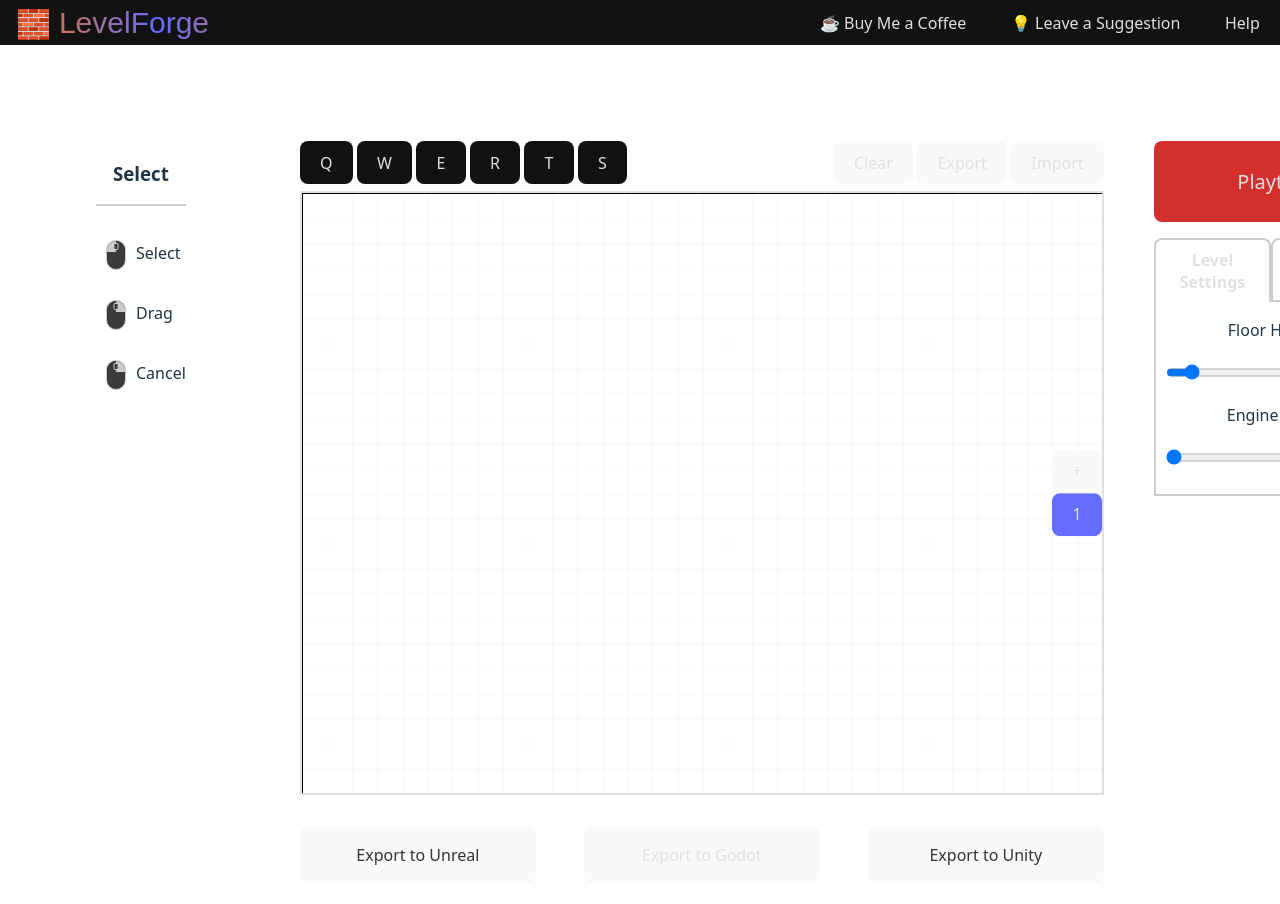
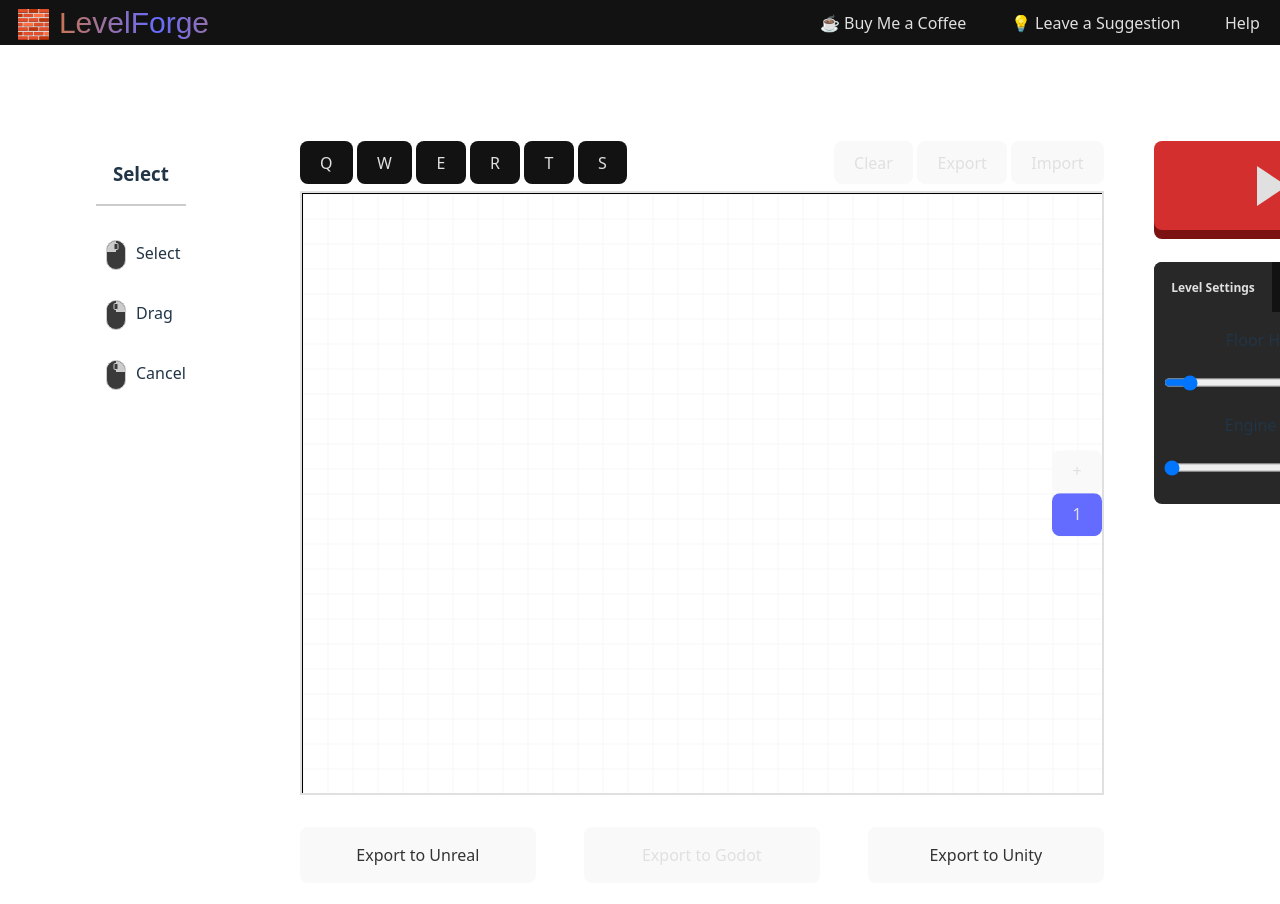
Before and after one commit to StamLord/level-editor, a Svelte app: page / in a window 1280 px wide. Shown: the top 904 px of the page. Built offline with nearby package versions, Linux system fonts and the light colour scheme; a web font is replaced by a local one.

Commit message:
Added player metrics & Small UI update

```diff
--- a/index.html
+++ b/index.html
@@ -11,7 +11,7 @@
     <meta name="viewport" content="width=device-width, initial-scale=1.0" />
     <meta http-equiv="Cross-Origin-Opener-Policy" content="same-origin" />
     <meta http-equiv="Cross-Origin-Embedder-Policy" content="require-corp" />
-    <title>Vite + Svelte</title>
+    <title>LevelForge</title>
   </head>
   <body>
     <div id="app"></div>
--- a/src/app.css
+++ b/src/app.css
@@ -1,9 +1,10 @@
 :root {
-  --bg-color: #1f1f1f;
+  --bg-color: #1d1d1d;
   --text-color: #e0e0e0;
   --accent-color: #646cff;
   --button-bg: #121212;
   --button-hover: #333333;
+  --panel-color: #282828;
 
   font-family: system-ui, Avenir, Helvetica, Arial, sans-serif;
   line-height: 1.5;
@@ -144,9 +145,52 @@ button:disabled {
 
 .switch-mode-button {
   background-color: #D32F2F;
+  border: 0px;
+  box-shadow: 0px 9px #7c1111;
   font-size: 125%;
   height: 12%;
-  margin-bottom: 1rem;
+  margin-bottom: 2rem;
+}
+
+.switch-mode-button:hover {
+  background-color: #f14545;
+  border: 0px;
+}
+
+.switch-mode-button:active {
+  background-color: #f14545;
+  border: 0px;
+  box-shadow: 0px 0px #7c1111;
+  transform: translateY(9px);
+}
+
+.play-icon {
+  width: 0;
+  height: 0;
+  border-top: 20px solid transparent;
+  border-bottom: 20px solid transparent;
+  border-left: 30px solid var(--text-color);
+  cursor: pointer;
+  margin: auto;
+}
+
+.pause-icon {
+  width: 36px;
+  height: 36px;
+  display: flex;
+  gap: 8px;
+  align-items: center;
+  justify-content: center;
+  margin: auto;
+}
+
+.pause-icon::before,
+.pause-icon::after {
+  content: "";
+  width: 10px;
+  height: 100%;
+  background-color: var(--text-color);
+  border-radius: 2px;
 }
 
 .playtest-toolbar {
@@ -195,34 +239,6 @@ button:disabled {
 .settings-container input[type="number"] {
   width: 50px;
   margin: 10px;
-}
-
-.tabs {
-  display: flex;
-  /* gap: 1rem; */
-  /* border-bottom: 2px solid #ccc; */
-}
-
-.tabs button {
-  background: none;
-  border: 2px solid #ccc;
-  padding: 0.5rem 1rem;
-  cursor: pointer;
-  font-weight: bold;
-  border-bottom-right-radius: 0%;
-  border-bottom-left-radius: 0%;
-}
-
-.tabs button.active {
-  border: 2px solid;
-  border-bottom: 0px;
-  border-color: #ccc;
-}
-
-.tab-content {
-  padding: 1rem 0;
-  border: 2px solid #ccc;
-  border-top: 0px;
 }
 
 .exports-container {
--- a/src/components/Canvas.svelte
+++ b/src/components/Canvas.svelte
@@ -90,8 +90,14 @@
     <button
     class="switch-mode-button"
     on:click={switchMode}>
-      {switchModeBtnText}
+      {#if mode === Mode.EDITOR}
+        <div class="play-icon"></div>
+      {:else}
+        <div class="pause-icon"></div>
+      {/if}
+      <!-- {switchModeBtnText} -->
     </button>
+
     <SettingsTabs />
 
   </div>
--- a/src/components/PlayerSettings.svelte
+++ b/src/components/PlayerSettings.svelte
@@ -1,5 +1,6 @@
 <script>
-    import {playerHeight, playerRadius, playerSpeed, playerSprintSpeed, playerJumpVelocity} from '../stores/user.js';
+    import { playerHeight, playerRadius, playerSpeed, playerSprintSpeed, playerJumpVelocity } from '../stores/user.js';
+    import { metrics } from '../data/metrics.js';
     import Slider from './Slider.svelte';
 
     let height, radius, speed, sprintSpeed, jumpVelocity;
@@ -22,10 +23,25 @@
     $: jumpVelocity = $playerJumpVelocity;
     $: playerJumpVelocity.set(jumpVelocity);
 
+    let selected;
+    function handleSelection() {
+        height = metrics[selected].height;
+        radius = metrics[selected].radius;
+        speed = metrics[selected].speed;
+        sprintSpeed = metrics[selected].sprintSpeed;
+        jumpVelocity = metrics[selected].jumpVelocity;
+    }
+
 </script>
 
 <div>
     <div class="settings-container">
+        <select name="metrics" id="metrics" bind:value={selected} on:change={handleSelection}>
+            {#each Object.entries(metrics) as [key, options]}
+                <option value="{key}">{key}</option>
+            {/each}
+        </select>
+
         <Slider label="Height" min={1} max={20} step={0.1} bind:value={height}/>
         <Slider label="Radius" min={0.1} max={10} step={0.1} bind:value={radius}/>
         <Slider label="Speed" min={0} max={20} step={0.1} bind:value={speed}/>
@@ -33,3 +49,10 @@
         <Slider label="Jump Velocity" min={0} max={20} step={0.1} bind:value={jumpVelocity}/>
     </div>
 </div>
+
+<style>
+    #metrics {
+        grid-column: span 2;
+        margin: 0 auto;
+    }
+</style>
--- a/src/components/SettingsTabs.svelte
+++ b/src/components/SettingsTabs.svelte
@@ -1,4 +1,19 @@
-<div class="side-panel right">
+<script>
+    import PlayerSettings from "../components/PlayerSettings.svelte";
+    import LevelSettings from "./LevelSettings.svelte";
+
+    const Tab = {
+    LEVEL_SETTINGS: "Level Settings",
+    PLAYER_SETTINGS: "Player Settings",
+    };
+
+    let tabs = [Tab.LEVEL_SETTINGS, Tab.PLAYER_SETTINGS]
+
+    let active = Tab.LEVEL_SETTINGS;
+
+</script>
+
+<div class="tabs-container">
     <div class="tabs">
         {#each tabs as tab}
             <button
@@ -20,17 +35,41 @@
 
 </div>
 
-<script>
-    import PlayerSettings from "../components/PlayerSettings.svelte";
-    import LevelSettings from "./LevelSettings.svelte";
+<style>
+    .tabs-container {
+        overflow: hidden;
+        background-color: var(--panel-color);
+        border-radius: 8px;
 
-    const Tab = {
-    LEVEL_SETTINGS: "Level Settings",
-    PLAYER_SETTINGS: "Player Settings",
-    };
+    }
 
-    let tabs = [Tab.LEVEL_SETTINGS, Tab.PLAYER_SETTINGS]
+    .tabs {
+        display: flex;
+    }
 
-    let active = Tab.LEVEL_SETTINGS;
+    .tabs button {
+        flex: 1;
+        background-color: var(--button-bg);
+        padding: 0.5rem 1rem;
+        border: 0px;
+        border-radius: 0%;
+        cursor: pointer;
+        font-size: 12px;
+        font-weight: bold;
+        transition: background-color 0.25s;
+    }
 
-</script>
+    .tabs button:hover {
+        background-color: var(--accent-color);
+        transition: background-color 0.25s;
+    }
+
+    .tabs button.active {
+        background-color: var(--panel-color);
+    }
+
+    .tab-content {
+        padding: 1rem 0;
+    }
+
+</style>
--- /dev/null
+++ b/src/data/metrics.js
@@ -0,0 +1,44 @@
+export let metrics = {
+    Default: {
+        height: 2.0,
+        radius: 0.3,
+        speed: 5.0,
+        sprintSpeed: 8.0,
+        jumpVelocity: 4.5,
+    },
+    CounterStrike: {
+        height: 1.3716,
+        radius: 0.3048,
+        speed: 4.7625,
+        sprintSpeed: 4.7625,
+        jumpVelocity: 5.1435,
+    },
+    Quake: {
+        height: 1.0668,
+        radius: 0.3048,
+        speed: 6.096,
+        sprintSpeed: 6.096,
+        jumpVelocity: 5.1435,
+    },
+    TeamFortress2: {
+        height: 1.3716,
+        radius: 0.3048,
+        speed: 5.715,
+        sprintSpeed: 7.62,
+        jumpVelocity: 0.9525,
+    },
+    Doom1993: {
+        height: 1.75,
+        radius: 0.5,
+        speed: 9.11,
+        sprintSpeed: 9.11,
+        jumpVelocity: 0.0,
+    },
+    Minecraft: {
+        height: 1.8,
+        radius: 0.6,
+        speed: 4.3,
+        sprintSpeed: 5.6,
+        jumpVelocity: 1.25,
+    },
+}
```
